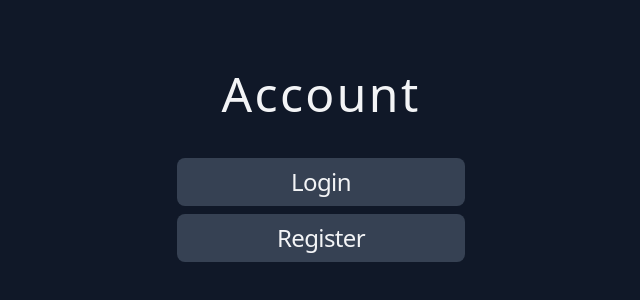
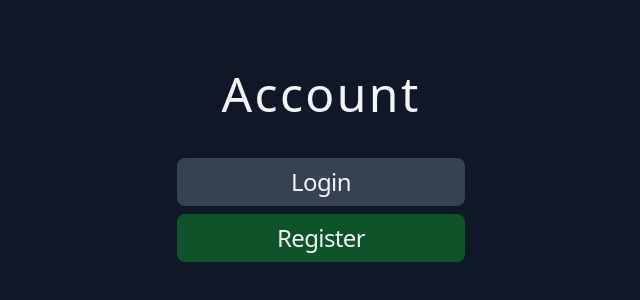
Before and after one commit to Hebi-JS/meow-finances, a SvelteKit app: page /login in a window 1280 px wide. Shown: the part 234-534 px from the top of the page, without its empty margins (319-959 px from the left). Built offline with nearby package versions, Linux system fonts and the light colour scheme.

Commit message:
Add button component

```diff
--- /dev/null
+++ b/src/routes/lib/components/Button.svelte
@@ -0,0 +1,11 @@
+<script lang="ts">
+    export const { color, title } = $props()
+</script>
+
+{#if color === "secondary"}
+<button class="rounded-lg p-2 w-4/5 max-w-72 bg-gray-700 text-2xl tracking-tight active:bg-gray-800 focus:outline-2 focus:outline-gray-500">{title}</button>
+{/if}
+
+{#if color === "accent"}
+<button class="rounded-lg p-2 w-4/5 max-w-72 bg-green-900 text-2xl tracking-tight active:bg-green-800 focus:outline-2 focus:outline-green-500">{title}</button>
+{/if}
--- a/src/routes/login/+page.svelte
+++ b/src/routes/login/+page.svelte
@@ -1,4 +1,6 @@
-<script lang="ts"></script>
+<script lang="ts">
+    import Button from "../lib/components/Button.svelte";
+</script>
 
 <svelte:head>
     <title>Aids!</title>
@@ -7,8 +9,8 @@
 <main class="flex flex-col gap-2 justify-center items-center h-svh bg-gray-900 text-gray-100">
     <h1 class="mb-8 text-5xl text-bold tracking-wider">Account</h1>
 
-    <button class="rounded-lg p-2 w-4/5 max-w-72 bg-gray-700 text-2xl tracking-tight active:bg-gray-800 focus:outline-2 focus:outline-gray-500">Login</button>
-    <button class="rounded-lg p-2 w-4/5 max-w-72 bg-gray-700 text-2xl tracking-tight active:bg-gray-800 focus:outline-2 focus:outline-gray-500">Register</button>
+    <Button title="Login" color="secondary" />
+    <Button title="Register" color="accent" />
 </main>
 
 <style lang="postcss">
```
